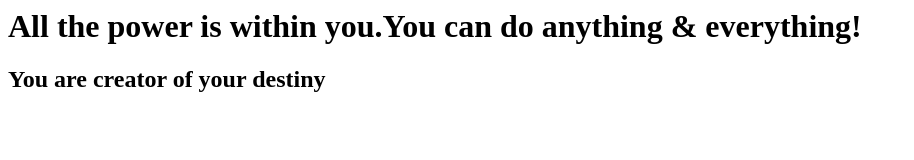
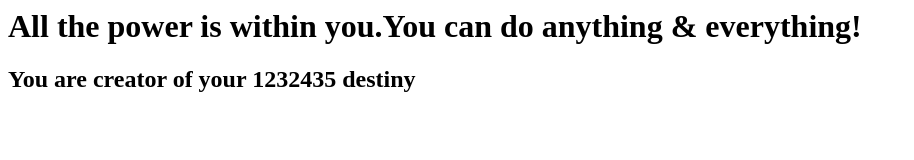
Before and after one commit to hrsikesa/git-demo, a plain HTML site: page index.html in a window 1280 px wide. Shown: the whole page, without its empty margins (0-914 px from the left). Drawn offline with Linux system fonts and the light colour scheme.

Commit message:
some changes

```diff
--- a/index.html
+++ b/index.html
@@ -1,6 +1,6 @@
 <html>
 <body>
 <h1>All the power is within you.You can do anything & everything!</h1>
-<h2>You are creator of your destiny</body>
+<h2>You are creator of your 1232435 destiny</body>
 </body>
 </html>
```
